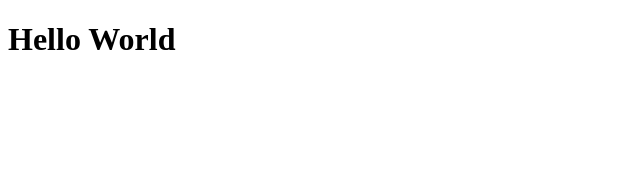
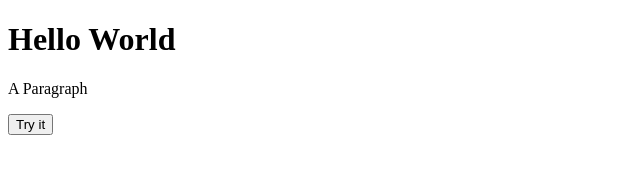
Before and after one commit to tyleruk2000/AJAX_Tutorial, a plain HTML site: page index.html in a window 1280 px wide. Shown: the whole page, without its empty margins (0-640 px from the left). Drawn offline with Linux system fonts and the light colour scheme.

Commit message:
Simple javascript added

```diff
--- a/index.html
+++ b/index.html
@@ -2,9 +2,19 @@
 <html lang="en">
 <head>
     <meta charset="UTF-8">
-    <title></title>
+    <title>AJAX Tutoiral</title>
+    <script>
+        function myFunction() {
+            document.getElementById("demo").innerHTML = "Paragraph changed.";
+        }
+    </script>
 </head>
 <body>
     <h1>Hello World</h1>
+
+    <p id="demo">A Paragraph</p>
+
+    <button type="button" onclick="myFunction()">Try it</button>
+
 </body>
 </html>
```
